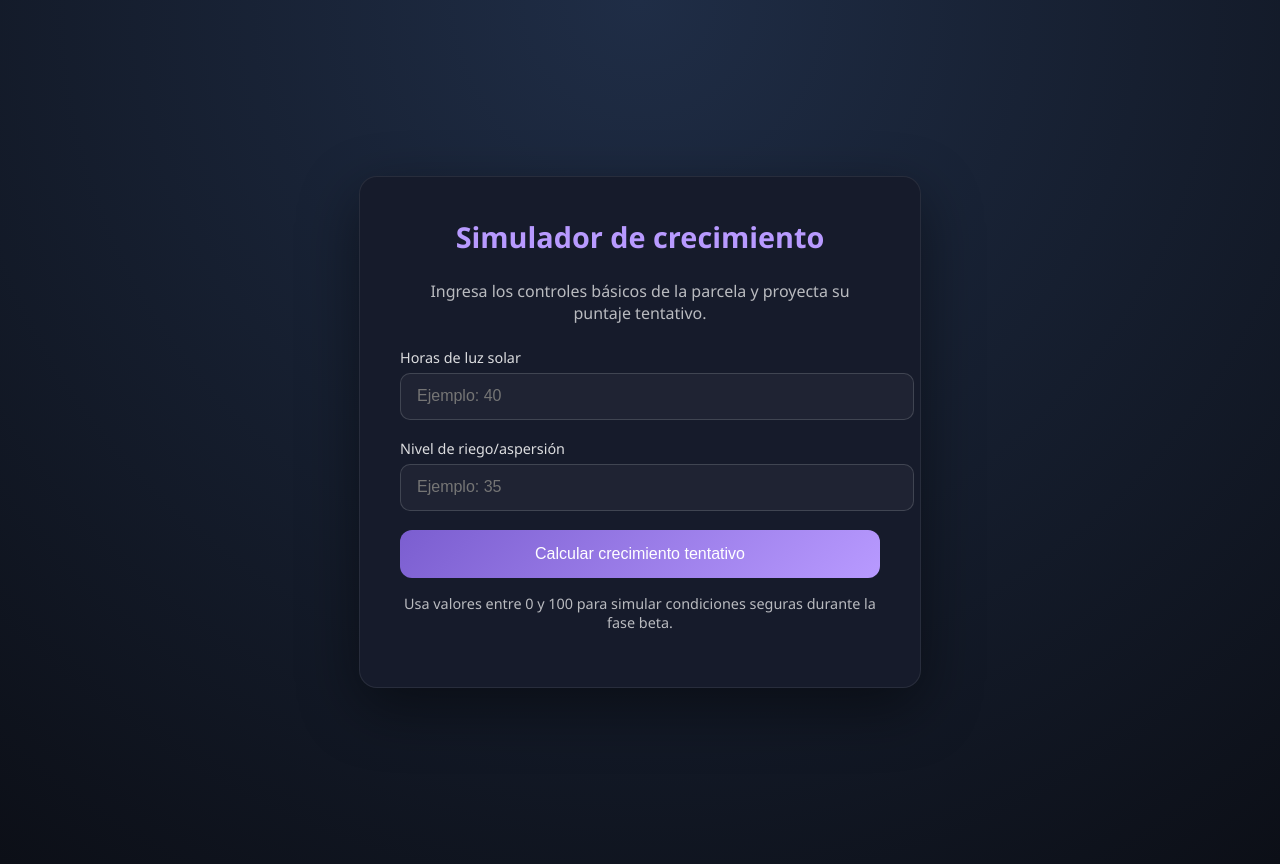
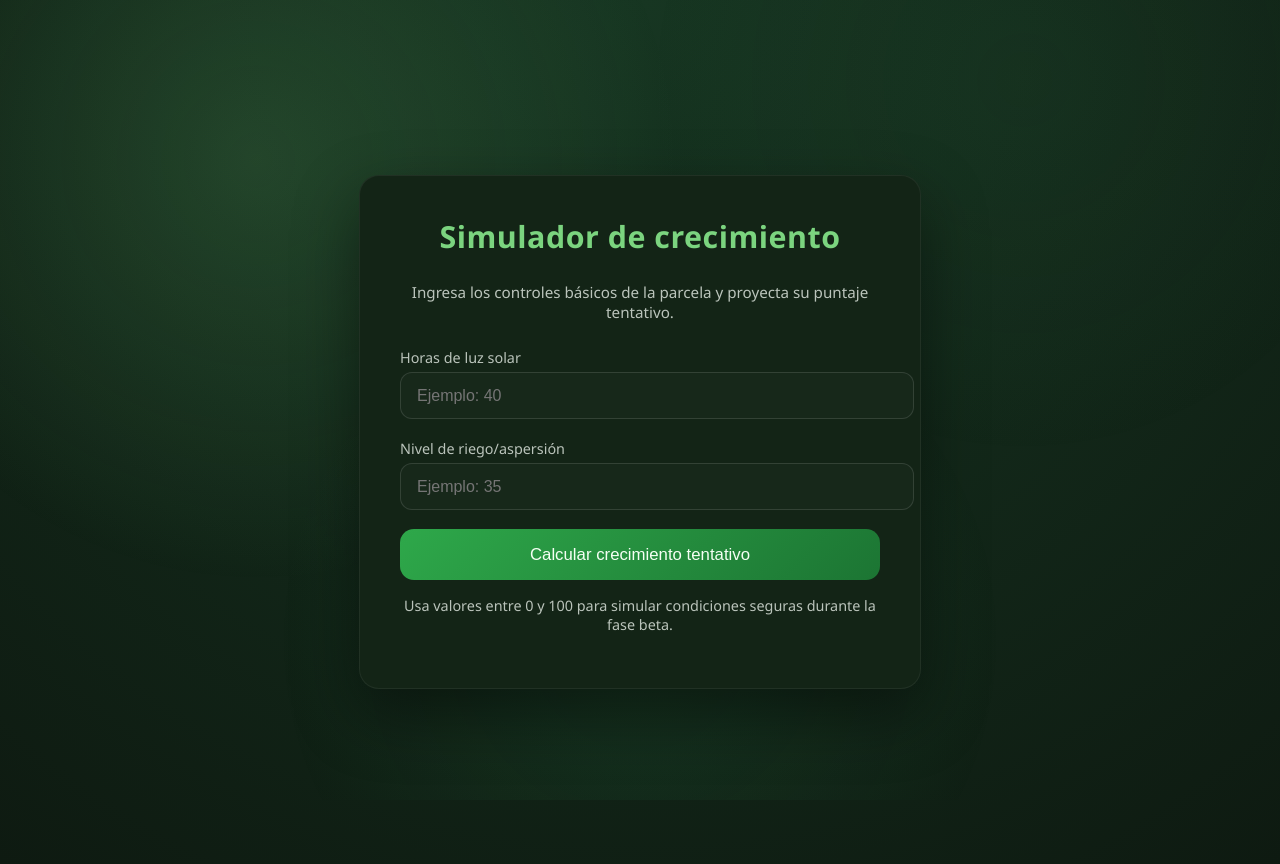
Before and after one commit to iYeremy/flask-microservice-advanced, a Flask app: page / in a window 1280 px wide. Run offline with Flask 3, Linux system fonts and the light colour scheme.

Commit message:
style: colorear tematica de verde

```diff
--- a/templates/index.html
+++ b/templates/index.html
@@ -6,87 +6,103 @@
   <title>Panel experimental de cultivo urbano</title>
   <style>
     :root {
-      --bg: #0c0f17;
-      --panel: #161b2b;
-      --accent: #7b5ed0;
-      --accent-light: #b89aff;
-      --text: #f2f2f2;
-      --error: #ff6b6b;
+      --bg: #0e1a11;
+      --panel: #132416;
+      --accent: #2ea84a;
+      --accent-light: #7bd47f;
+      --accent-dark: #1c7533;
+      --text: #f3f9f3;
+      --muted: rgba(243, 249, 243, 0.75);
+      --error: #f56666;
     }
     body {
       margin: 0;
       min-height: 100vh;
       font-family: "Poppins", "Segoe UI", Tahoma, sans-serif;
-      background: radial-gradient(circle at top, #1f2d46, var(--bg));
+      background: radial-gradient(circle at top, #173622, var(--bg));
       color: var(--text);
       display: flex;
       align-items: center;
       justify-content: center;
       padding: 2rem;
     }
+    body::before {
+      content: "";
+      position: fixed;
+      inset: 0;
+      background-image:
+        radial-gradient(circle at 20% 20%, rgba(125, 220, 130, 0.15), transparent 35%),
+        radial-gradient(circle at 80% 10%, rgba(56, 122, 75, 0.08), transparent 30%),
+        radial-gradient(circle at 50% 80%, rgba(58, 171, 101, 0.12), transparent 40%);
+      z-index: 0;
+      pointer-events: none;
+    }
     .panel {
+      position: relative;
+      z-index: 1;
       width: 100%;
       max-width: 480px;
       background: var(--panel);
-      border-radius: 18px;
+      border-radius: 20px;
       padding: 2.5rem;
-      box-shadow: 0 20px 60px rgba(0, 0, 0, 0.45);
-      border: 1px solid rgba(255, 255, 255, 0.08);
+      box-shadow: 0 25px 65px rgba(0, 0, 0, 0.45);
+      border: 1px solid rgba(255, 255, 255, 0.06);
     }
     h1 {
       margin-top: 0;
-      font-size: 1.8rem;
+      font-size: 1.9rem;
       color: var(--accent-light);
       text-align: center;
+      letter-spacing: 0.5px;
     }
     p.sub {
       text-align: center;
-      color: rgba(255, 255, 255, 0.7);
-      margin-bottom: 1.5rem;
+      color: var(--muted);
+      margin-bottom: 1.6rem;
+      font-size: 0.95rem;
     }
     .input-group {
-      position: relative;
       margin-bottom: 1.2rem;
     }
     .input-group label {
       display: block;
       font-size: 0.9rem;
       margin-bottom: 0.35rem;
-      color: rgba(255, 255, 255, 0.85);
+      color: var(--muted);
     }
     .input-group input {
       width: 100%;
       padding: 0.85rem 1rem;
-      border-radius: 10px;
-      border: 1px solid rgba(255, 255, 255, 0.15);
-      background: rgba(255, 255, 255, 0.04);
+      border-radius: 12px;
+      border: 1px solid rgba(255, 255, 255, 0.12);
+      background: rgba(255, 255, 255, 0.02);
       color: var(--text);
       font-size: 1rem;
-      transition: border-color 0.2s, transform 0.2s;
+      transition: border-color 0.2s, box-shadow 0.2s;
     }
     .input-group input:focus {
       border-color: var(--accent);
       outline: none;
-      transform: translateY(-2px);
+      box-shadow: 0 0 0 3px rgba(46, 168, 74, 0.25);
     }
     button {
       width: 100%;
       border: none;
-      border-radius: 12px;
+      border-radius: 14px;
       padding: 0.95rem 1rem;
-      background: linear-gradient(135deg, var(--accent), var(--accent-light));
-      color: #fff;
-      font-size: 1rem;
+      background: linear-gradient(135deg, var(--accent), var(--accent-dark));
+      color: #f5fff4;
+      font-size: 1.05rem;
       cursor: pointer;
       transition: transform 0.2s, box-shadow 0.2s;
     }
     button:hover {
       transform: translateY(-1px);
-      box-shadow: 0 10px 25px rgba(123, 94, 208, 0.35);
+      box-shadow: 0 15px 30px rgba(30, 120, 55, 0.35);
     }
     .errores {
-      background: rgba(255, 107, 107, 0.1);
-      border: 1px solid rgba(255, 107, 107, 0.5);
+      background: rgba(245, 102, 102, 0.12);
+      border: 1px solid rgba(245, 102, 102, 0.4);
       padding: 1rem;
       border-radius: 12px;
       color: var(--error);
@@ -97,8 +113,8 @@
       margin-top: 1.5rem;
       padding: 1rem;
       border-radius: 12px;
-      background: rgba(123, 94, 208, 0.15);
-      border: 1px solid rgba(123, 94, 208, 0.4);
+      background: rgba(46, 168, 74, 0.15);
+      border: 1px solid rgba(123, 212, 127, 0.4);
       text-align: center;
       font-size: 1.1rem;
       color: var(--accent-light);
@@ -107,7 +123,7 @@
       margin-top: 1rem;
       font-size: 0.9rem;
       text-align: center;
-      color: rgba(255, 255, 255, 0.7);
+      color: var(--muted);
     }
   </style>
 </head>
```
Also changed, not shown: templates/README.md.
